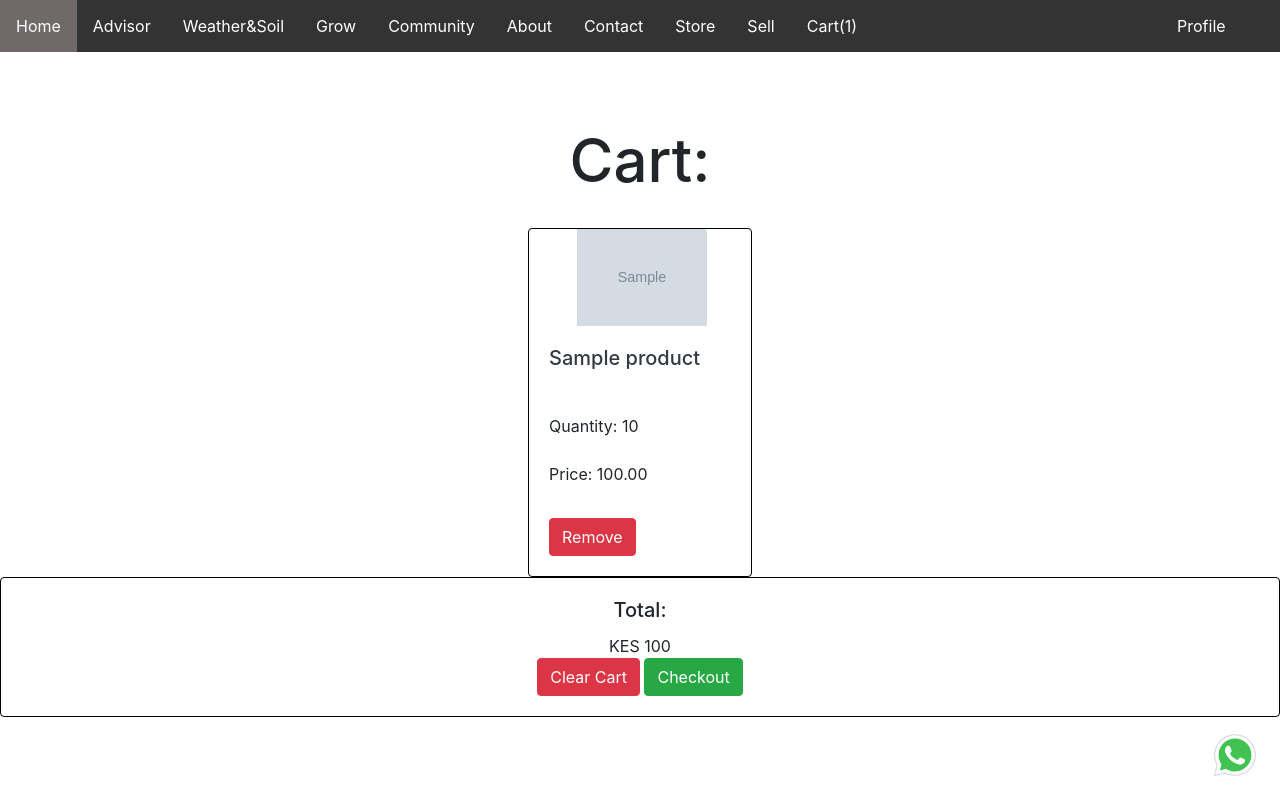
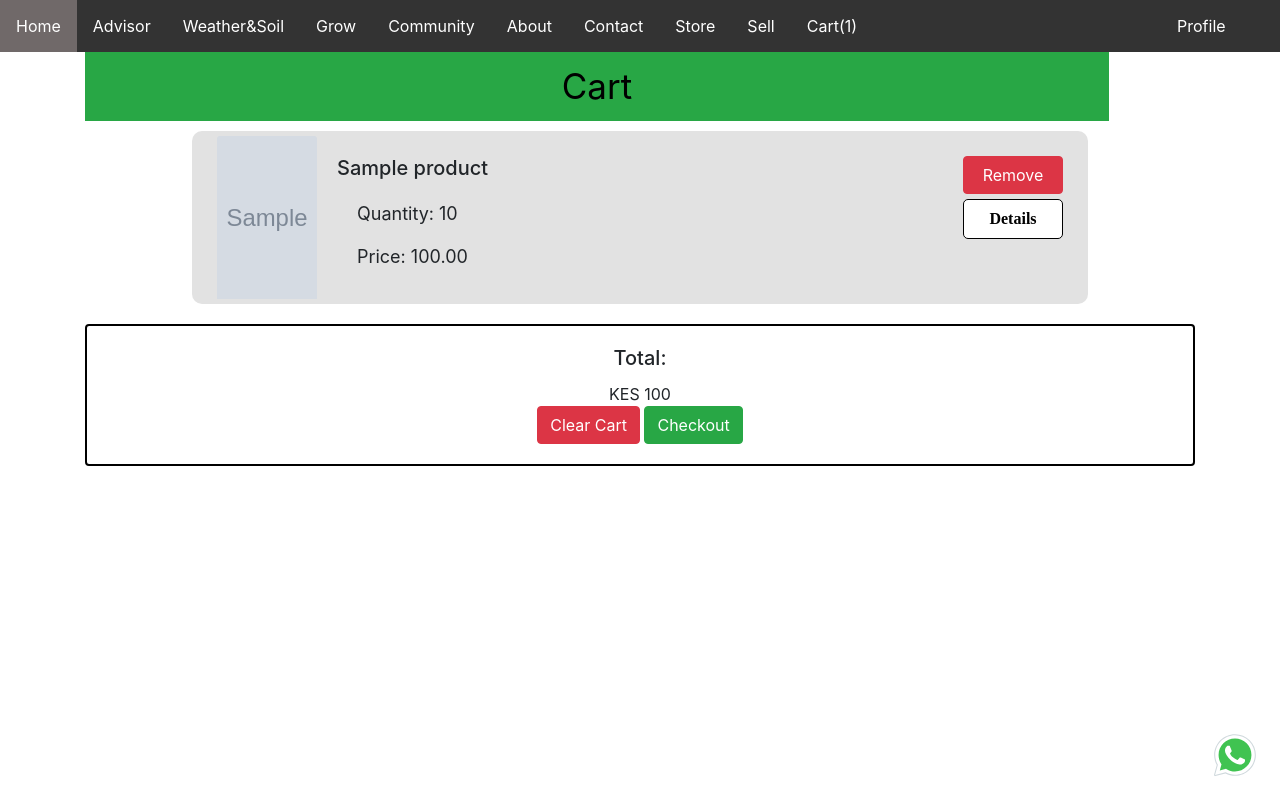
Before and after one commit to nerdistry/farmers-app, a Flask app: page /cart in a window 1280 px wide. Run offline with Flask 3, Linux system fonts and the light colour scheme; a user stored in the database is signed in; tables that the repository leaves empty hold one stand-in row (values such as "Sample post"); grey boxes marked "Sample" are stand-in pictures; some libraries are stand-ins or nearby versions.

Commit message:
Tweaked css of the store and add to cart.

```diff
--- a/main/static/main.css
+++ b/main/static/main.css
@@ -1,3 +1,7 @@
+a {
+	text-decoration: none;
+}
+
 .site-header {
   color: #cbd5db;
 }
@@ -244,7 +248,61 @@ li {
 display: flex;
 flex-direction: column;
 align-items: top;
+justify-content: center;
+}
+
+.card-footer {
+  display: flex;
+  align-items: center;
   justify-content: center;
+  gap: 6px;
+}
+
+.card-footer a.button1{
+  font-size: 15px;
+  padding: auto 10px;
+}
+
+.cart-card {
+  width: 70vw;
+  margin-top: 10px;
+  padding: 5px;
+  display: flex;
+  border-radius: 10px;
+  box-shadow: rgba(5, 6, 20, 0.2);
+  background-color: #e2e2e2;
+}
+
+.cart-card img {
+  width: 100px;
+  margin-left: 20px;
+}
+
+.cart-card .card-body ul>li {
+  border: 0;
+  font-size: 18px;
+  line-height: 20px;
+}
+
+.cart-card .card-body form {
+  display: flex;
+  flex-direction: column;
+  gap: 5px;
+  align-items: flex-end;
+}
+
+.cart-card .card-body form .button1, .cart-card .card-body form button{
+  width: 100px;
+}
+
+.cart-card ul,.cart-card li {
+  background: rgba(255, 255, 255, 0);
+  width: 90%;
+}
+
+a.cart-card {
+  border: 0;
+  cursor: pointer;
 }
 
 .section1 {
@@ -389,7 +447,7 @@ align-items: top;
   border: 1px solid black;
   padding: 8px 20px;
   border-radius: 5px;
-
+  text-decoration: none;
   font-size: 16px;
   font-family: Montserrat;
   font-weight: 600;
@@ -667,6 +725,7 @@ img {
   display: none;
   align-items: center;
   justify-content: center;
+  z-index: 10000;
 }
 
 .popup-content {
@@ -684,7 +743,7 @@ img {
   top: 10px;
   right: 15px;
   cursor: pointer;
-  font-size: 24px;
+  font-size: 35px;
 }
 
 .qr-code {
--- a/main/static/style.css
+++ b/main/static/style.css
@@ -2,6 +2,10 @@
 	box-sizing: border-box;
 	margin: 0;
 	padding: 0;
+}
+
+a {
+	text-decoration: none;
 }
 
 body{
--- a/main/templates/addproduct.html
+++ b/main/templates/addproduct.html
@@ -5,7 +5,7 @@
     <div class="row">
     <div class="col-md-2"></div>
         <div class="col-md-8">
-            <h2 class="text-center bg-info p-2">Add a product</h2>
+            <h2 class="text-center bg-success p-2">Add a product</h2>
             {% from "_formhelpers.html" import render_field %}
             <form action="" method="POST" enctype="multipart/form-data">
                 {{ render_field(form.name, class="form-control", placeholder="Add product name") }}
--- a/main/templates/cart.html
+++ b/main/templates/cart.html
@@ -1,144 +1,88 @@
 {% extends 'layout.html' %}
 {% block content %}
-<h1
-  style="
-    text-align: center;
-    margin: 4.5rem 0 2rem 0;
-    font-weight: 500;
-    font-size: 60px;
-    text-shadow: 0 0 0.1em rgb(255, 255, 255);
-  "
->
-  Cart:
-</h1>
+<div class="container" id="scroll-target">
+  <div class="text-center bg-success p-2" style="color:black; font-size: 35px; width: 80vw;">Cart</div>
+
   <div class="d-flex justify-content-center flex-wrap">
     {% for item in cart %}
-  <div class="card" style="width: 14rem; margin: 0; border: 1px solid black">
-    <a
-      class="text-dark text-decoration-none"
-      href="{{ url_for('single_page', id=item.id) }}"
-    >
-      <img
-        style="width: 80%; margin: 0 auto; padding-left: 3rem"
-        src="{{ url_for('static', filename='images/' + item.image_1) }}"
-        class="card-img-top"
-        alt="{{ item.name }}"
-      />
+    <div class="cart-card">
+      <img src="{{ url_for('static', filename='images/' + item.image_1) }}" class="card-img-top"
+        alt="{{ item.name }}" />
       <div class="card-body">
         <h5 class="card-title">{{ item.name }}</h5>
-      </div>
-      <ul class="list-group list-group-flush">
+        <ul class="list-group">
           <li class="list-group-item">Quantity: {{ item.quantity }}</li>
           <li class="list-group-item">Price: {{ item.price * item.quantity }}</li>
         </ul>
-    </a>
+      </div>
+
       <div class="card-body">
-      <form
-        id="remove_from_cart_form_{{ item.id }}"
-        action="{{ url_for('remove_from_cart', product_id=item.id) }}"
-        method="post"
-      >
-        <button
-          type="submit"
-          class="btn btn-danger"
-          form="remove_from_cart_form_{{ item.id }}"
-        >
+        <form id="remove_from_cart_form_{{ item.id }}" action="{{ url_for('remove_from_cart', product_id=item.id) }}" method="post">
+          <button type="submit" class="btn btn-danger" form="remove_from_cart_form_{{ item.id }}">
             Remove
           </button>
+          <a class="button1 btn" href="{{ url_for('single_page', id=item.id) }}">
         </form>
+        Details
+        </a>
       </div>
     </div>
     {% endfor %}
   </div>
 
-<div class="card text-center" style="width: 100%; border: 1px solid black">
+  <div class="card text-center" style="width: 100%; border: 2px solid black; margin-top: 20px;">
     <div class="card-body">
       <h5 class="card-title">Total:</h5>
       <p class="card-text">KES {{final_total|round(2)}}</p>
       {% if cart != [] %}
-    <button
-      type="button"
-      class="btn btn-danger"
-      data-bs-toggle="modal"
-      data-bs-target="#exampleModal"
-    >
+      <button type="button" class="btn btn-danger" data-bs-toggle="modal" data-bs-target="#exampleModal">
         Clear Cart
       </button>
-    <button
-      type="button"
-      class="btn btn-success"
-      data-bs-toggle="modal"
-      data-bs-target="#exampleModal1"
-    >
+      <button type="button" class="btn btn-success" data-bs-toggle="modal" data-bs-target="#exampleModal1">
         Checkout
       </button>
       {% endif %}
 
-    <div
-      class="modal fade"
-      id="exampleModal"
-      tabindex="-1"
-      aria-labelledby="exampleModalLabel"
-      aria-hidden="true"
-    >
+      <div class="modal fade" id="exampleModal" tabindex="-1" aria-labelledby="exampleModalLabel" aria-hidden="true">
         <div class="modal-dialog">
           <div class="modal-content">
             <div class="modal-header">
               <h1 class="modal-title fs-5" id="exampleModalLabel">
                 This will clear all items in your cart!
               </h1>
-            <button
-              type="button"
-              class="btn-close"
-              data-bs-dismiss="modal"
-              aria-label="Close"
-            ></button>
+              <button type="button" class="btn-close" data-bs-dismiss="modal" aria-label="Close"></button>
             </div>
             <div class="modal-body">Are you sure?</div>
             <div class="modal-footer">
-            <button
-              type="button"
-              class="btn btn-secondary"
-              data-bs-dismiss="modal"
-            >
+              <button type="button" class="btn btn-secondary" data-bs-dismiss="modal">
                 Cancel
               </button>
-            <a class="btn btn-danger" href="{{ url_for('clear_cart') }}"
-              >Clear Cart</a
-            >
+              <a class="btn btn-danger" href="{{ url_for('clear_cart') }}">Clear Cart</a>
             </div>
           </div>
         </div>
       </div>
-    <div
-      class="modal fade"
-      id="exampleModal1"
-      tabindex="-1"
-      aria-labelledby="exampleModalLabel"
-      aria-hidden="true"
-    >
+      <div class="modal fade" id="exampleModal1" tabindex="-1" aria-labelledby="exampleModalLabel" aria-hidden="true">
         <div class="modal-dialog">
           <div class="modal-content">
             <div class="modal-header">
               <h1 class="modal-title fs-5" id="exampleModalLabel">
                 Receipt
               </h1>
-            <button
-              type="button"
-              class="btn-close"
-              data-bs-dismiss="modal"
-              aria-label="Close"
-            ></button>
+              <button type="button" class="btn-close" data-bs-dismiss="modal" aria-label="Close"></button>
             </div>
             <form action="{{ url_for('MpesaExpress') }}" method="POST" class="form-control">
               <div class="modal-body">
-            <span><p>Your M-Pesa Number: </p></span>
+                <span>
+                  <p>Enter your M-Pesa Number: </p>
+                </span>
                 <label class="sr-only" for="inlineFormInputGroupUsername2">Phone Number</label>
                 <div class="input-group mb-2 mr-sm-2">
                   <div class="input-group-prepend">
                     <div class="input-group-text">+</div>
                   </div>
-                <input type="text" readonly value="{{current_user.phone}}" name="phone"  class="form-control" id="inlineFormInputGroupUsername2">
+                  <input type="text" name="phone" class="form-control" id="inlineFormInputGroupUsername2"
+                    placeholder="Phone Number">
                 </div>
                 {% for item in cart %}
                 <div style="text-align: left;">
@@ -148,7 +92,8 @@
                   <p>Tax/VAT: N/A</p>
                   <p>Price: KES {{item.price*item.quantity}}</p>
                   <hr>
-                <p>Total Amount: KES {{ final_total }}</p>
+                  <p>Total Amount: KES {{ final_total|round(2) }}</p>
+                  <input type="text" readonly name="amount" value="{{ final_total}}">
                 </div>
                 {% endfor %}
               </div>
@@ -164,5 +109,6 @@
       </div>
     </div>
   </div>
+  <div class="container" id="scroll-target">
 
     {% endblock %}
--- a/main/templates/layout.html
+++ b/main/templates/layout.html
@@ -63,7 +63,7 @@
 
         <div class="popup" id="popup">
           <div class="popup-content">
-            <span class="close" onclick="closePopup()">&times;</span>
+            <span class="close" onclick="closePopup()">&times;</span><br>
             <h2>Scan to chat with AgriSense</h2>
             <img
               class="qr-code"
--- a/main/templates/single_page.html
+++ b/main/templates/single_page.html
@@ -1,4 +1,5 @@
-{% extends "layout.html" %} {% block content%}
+{% extends "layout.html" %}
+{% block content%}
 
 <div class="container mt-5">
   <div class="row">
@@ -20,7 +21,7 @@
       <hr />
       <form action="{{url_for('cart')}}" method="post">
         <input type="hidden" name="product_id" value="{{product.id}}" />
-        <a href="/{{product.id}}/add_to_cart">
+        <a href="/{{product.id}}/add_to_cart" class="button1 btn">
           Add to cart
         </a>
         <label for="">Quantity:</label>
```
Also changed, not shown: main/templates/store.html (+4 -3 lines), main/static/images/94ccaced-87c8-448b-bf8b-cc3bf79a389d.png (added), main/static/images/cd69a19c-6ff4-414c-b9d9-50b665c21dc9.png (added), main/static/images/d3c65a95-d65e-4d24-b498-e03ad88ea8b3.png (added). Lines whose indentation alone changed are shown as unchanged.
